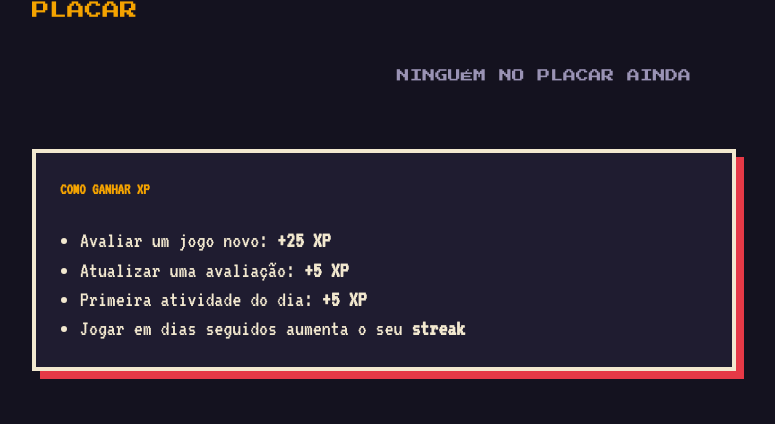
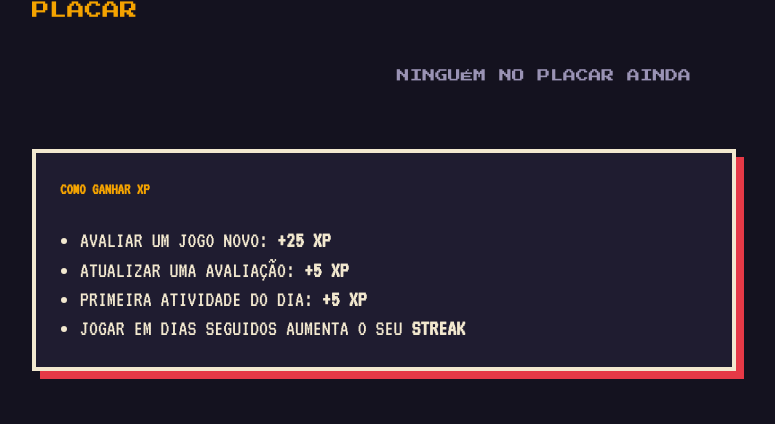
Before and after one commit to DevTroli/CheckPoint, a Django app: page /ranking/ in a window 1280 px wide. Shown: the part 113-537 px from the top of the page, without its empty margins (96-871 px from the left). Run offline with Django 5.2, Linux system fonts and the light colour scheme; data that the repository does not hold is empty.

Commit message:
style: placar em caixa alta, no estilo dos fliperamas
Aplica text-transform: uppercase em toda a pagina do ranking (apenas
exibicao; os nomes salvos nao mudam).

Co-Authored-By: Claude Sonnet 5.5 <noreply@anthropic.com>

```diff
--- a/app/web/static/web/estilo.css
+++ b/app/web/static/web/estilo.css
@@ -559,3 +559,8 @@ h1 {
   padding: 0;
   border: 0;
 }
+
+/* Placar em caixa alta, como nos fliperamas antigos (só exibição; os dados não mudam). */
+.placar {
+  text-transform: uppercase;
+}
--- a/app/web/templates/web/ranking.html
+++ b/app/web/templates/web/ranking.html
@@ -4,7 +4,7 @@
 {% block titulo %}Ranking | Checkpoint{% endblock %}
 
 {% block conteudo %}
-<section class="pagina">
+<section class="pagina placar">
   <h1 class="pagina-titulo">PLACAR</h1>
 
   <p id="voce" class="voce" hidden></p>
```
Also changed, not shown: tests/test_web.py (+10 -0 lines).
